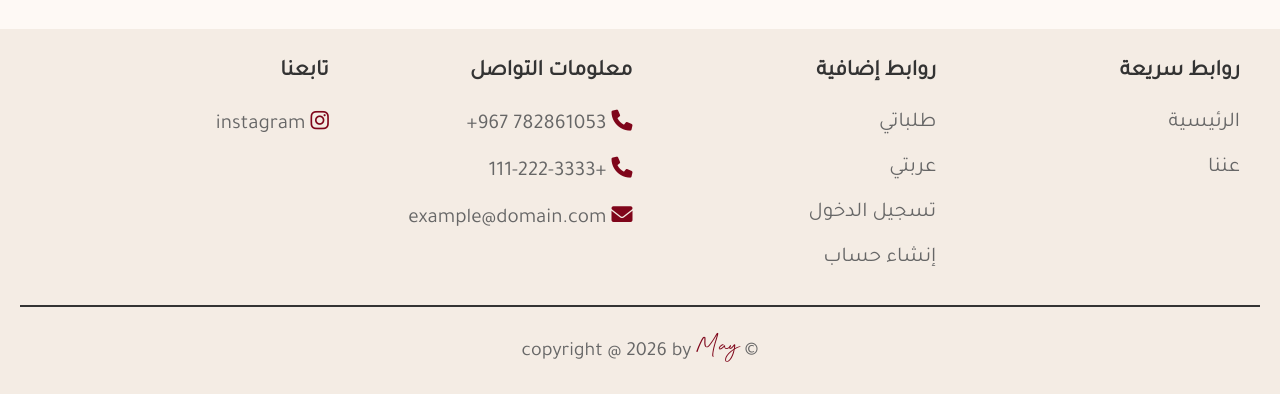
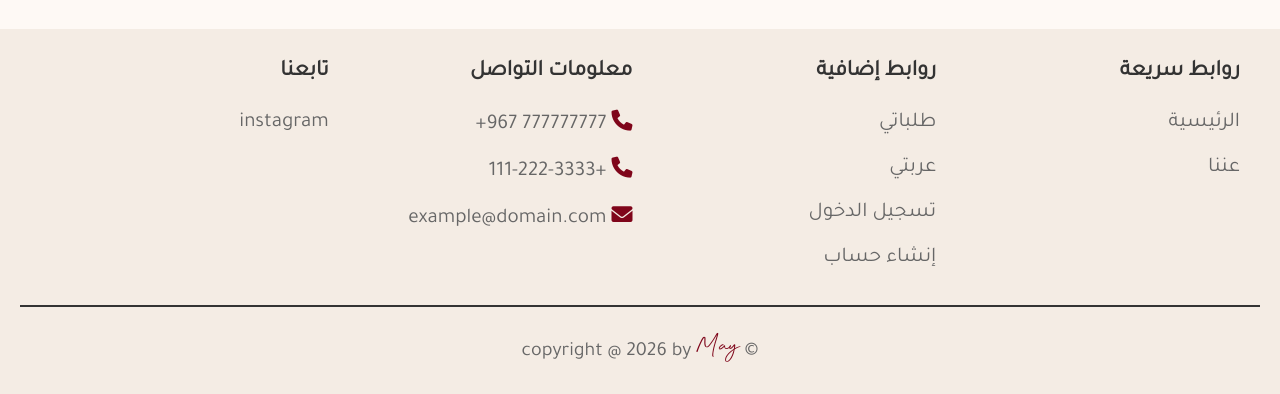
Before and after one commit to 3bdulrahman-Ph/PerfumeStore, a PHP site: page /about.php in a window 1280 px wide. Shown: the part 1576-1970 px from the top of the page. Run offline with PHP 8.4, Linux system fonts and the light colour scheme.

Commit message:
Modify footer content and contact details
Updated contact information and links in the footer.

```diff
--- a/PerfumeStore/footer.php
+++ b/PerfumeStore/footer.php
@@ -22,7 +22,7 @@
 
         <div class="box">
             <h3>معلومات التواصل</h3>
-            <p> <i class="fas fa-phone"></i> 782861053 967+ </p>
+            <p> <i class="fas fa-phone"></i> 777777777 967+ </p>
             <p> <i class="fas fa-phone"></i> +111-222-3333 </p>
             <p> <i class="fas fa-envelope"></i> example@domain.com </p>
 
@@ -30,7 +30,7 @@
 
         <div class="box">
             <h3>تابعنا</h3>
-            <a href="https://www.instagram.com/mayofficial.u?igsh=a29yOTJqcjJ1b2Nw"><i class="fab fa-instagram"></i> instagram</a>
+            <a href="https://www.instagram.com"></i> instagram</a>
         </div>
     </div>
 
```
